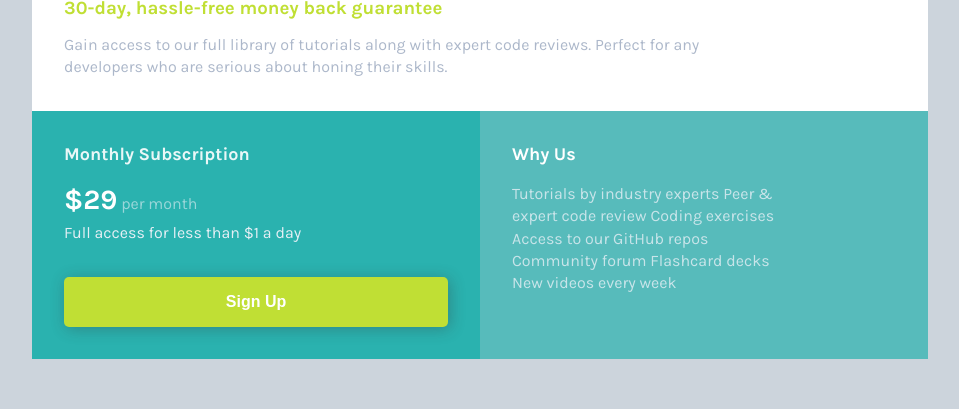
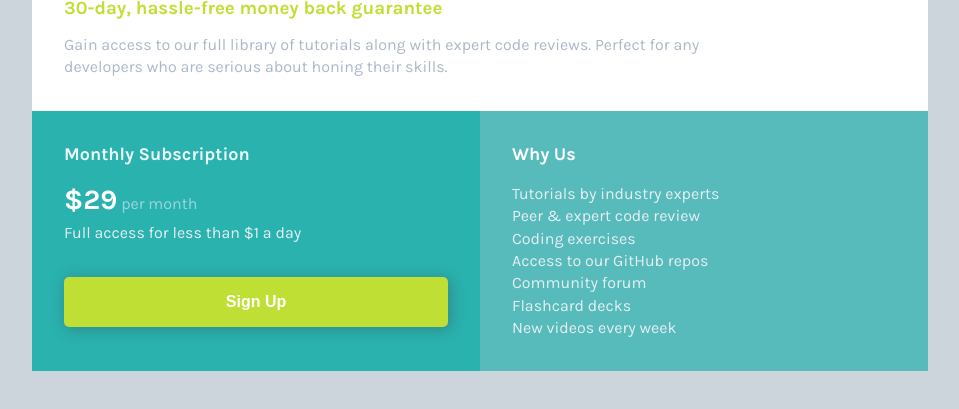
Before and after one commit to PeryShahar/Single-Price-Grid-Component, a plain HTML site: page index.html in a window 1280 px wide. Shown: the part 235-644 px from the top of the page, without its empty margins (160-1119 px from the left). Drawn offline with Linux system fonts and the light colour scheme.

Commit message:
some changes

```diff
--- a/index.html
+++ b/index.html
@@ -39,9 +39,15 @@
       <div class="box3">
         <h2 class="box__header">Why Us</h2>
         <p class="box__text">
-          Tutorials by industry experts Peer &amp; expert code review Coding
-          exercises Access to our GitHub repos Community forum Flashcard decks
-          New videos every week
+          <ul>
+            <li>Tutorials by industry experts</li>
+            <li>Peer &amp; expert code review</li>
+            <li>Coding exercises</li>
+            <li>Access to our GitHub repos</li>
+            <li>Community forum</li>
+            <li>Flashcard decks</li>
+            <li>New videos every week</li>
+        </ul>
         </p>
       </div>
     </div>
--- a/style.css
+++ b/style.css
@@ -177,9 +177,14 @@ body {
 }
 
 .box3 .box__text {
+  opacity: 0.8;
+  width: 80%;
+}
+
+.box3 ul {
+  list-style-type: none;
   color: var(--color-gray);
-  opacity: 0.8;
-  width: 70%;
+  line-height: 1.4;
 }
 
 .box__text {
```
